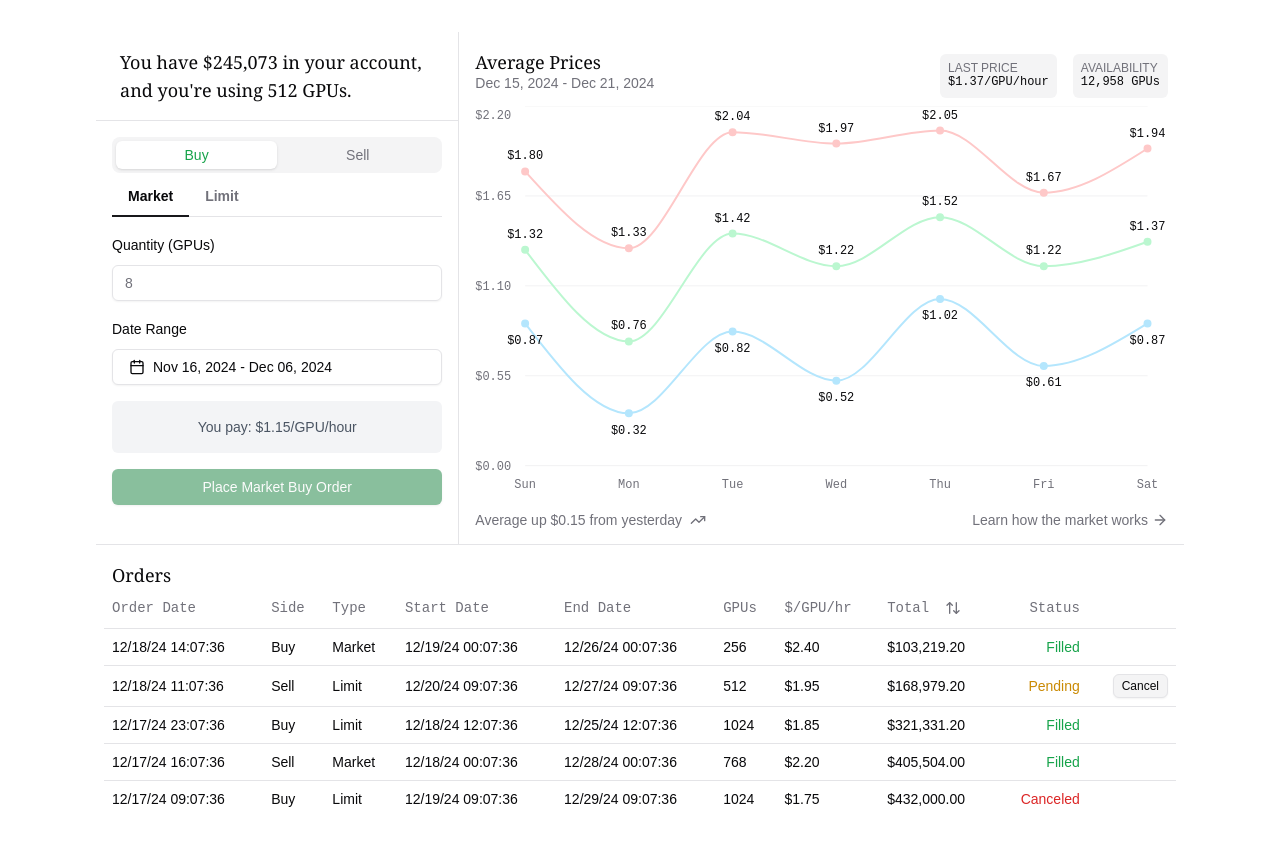
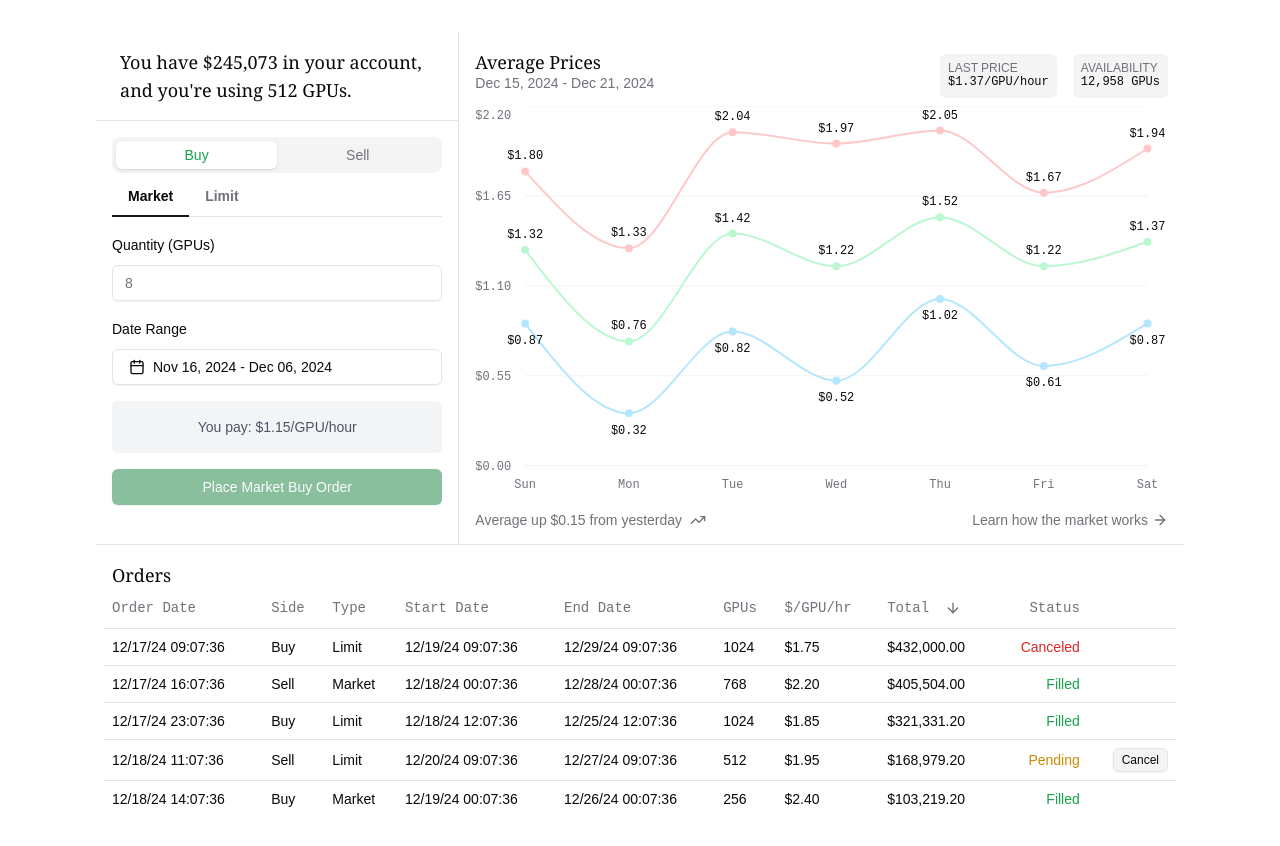
Before and after one commit to darzyx/gpu-auction-house, a Next.js app: page / in a window 1280 px wide. Both pictures are taken after a click on the button "Total". Shown: the top 846 px of the page. Built offline with nearby package versions, Linux system fonts and the light colour scheme.

Commit message:
Toggle icon on sort, add init sort state

```diff
--- a/src/components/orders/columns.tsx
+++ b/src/components/orders/columns.tsx
@@ -2,7 +2,7 @@
 
 import { Button } from "@/components/ui/button";
 import { ColumnDef } from "@tanstack/react-table";
-import { ArrowUpDown } from "lucide-react";
+import { ArrowDown, ArrowUp } from "lucide-react";
 
 export type TOrder = {
     id: number;
@@ -56,7 +56,11 @@ const ordersColumns: ColumnDef<TOrder>[] = [
                     className="p-0 hover:bg-transparent"
                 >
                     Total
-                    <ArrowUpDown className="ml-2 h-4 w-4" />
+                    {column.getIsSorted() === "asc" ? (
+                        <ArrowUp className="ml-2 h-4 w-4" />
+                    ) : (
+                        <ArrowDown className="ml-2 h-4 w-4" />
+                    )}
                 </Button>
             );
         },
--- a/src/components/orders/index.tsx
+++ b/src/components/orders/index.tsx
@@ -18,7 +18,8 @@ type TOrdersProps<TData, TValue> = {
 };
 
 export default function Orders<TData, TValue>({ columns, data }: TOrdersProps<TData, TValue>) {
-    const [sorting, setSorting] = useState<SortingState>([]);
+    const [sorting, setSorting] = useState<SortingState>([{ id: "totalPrice", desc: false }]);
+    console.log({ sorting });
 
     const table = useReactTable({
         data,
```
